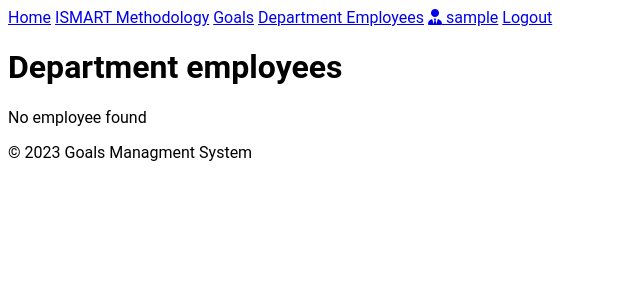
After one commit to JurateKru/employee_recognition_platform, a Django app: page /employees-list/ in a window 1280 px wide. The commit adds this page. Shown: the top 300 px of the page, without its empty margins (0-640 px from the left). Run offline with Django 4.2, Linux system fonts and the light colour scheme; a user stored in the database is signed in; tables that the repository leaves empty hold one stand-in row (values such as "Sample post"); some libraries are stand-ins or nearby versions.

Commit message:
DepartmentEmployeesListView not done

```diff
--- a/employee_recognition_platform/goals_management/models.py
+++ b/employee_recognition_platform/goals_management/models.py
@@ -16,12 +16,18 @@ class Manager(models.Model):
     hire_date = models.DateField(_("hire date"), auto_now=False, auto_now_add=False, default=now)
     term_date = models.DateField(_("termination date"), auto_now=False, null=True, blank=True)
     department = models.CharField(_("department"), max_length=50)
-
+    user = models.ForeignKey(
+        User,
+        verbose_name=("user_profile"),
+        on_delete=models.CASCADE,
+        related_name='manager_users',
+        null=True,
+        blank=True
+    )
     STATUS_ACTIVITY = (
         (0, _('Active')),
         (1, _('Terminated'))
     )
-
     status = models.PositiveSmallIntegerField(
         _("status"),
         choices=STATUS_ACTIVITY,
@@ -53,6 +59,14 @@ class Employee(models.Model):
         on_delete=models.CASCADE,
         related_name="employees",
         null=True, blank=True,
+    )
+    user = models.OneToOneField(
+        User,
+        verbose_name=_("user"),
+        on_delete=models.CASCADE,
+        related_name='employee',
+        null=True,
+        blank=True
     )
 
     STATUS_ACTIVITY = (
--- a/employee_recognition_platform/goals_management/templates/base.html
+++ b/employee_recognition_platform/goals_management/templates/base.html
@@ -25,6 +25,7 @@
         <a {% if request.resolver_match.url_name == 'index' %}class="button active"{% else %}class="button"{% endif %} href="{% url 'index' %}">Home</a>
         <a {% if request.resolver_match.url_name == 'ismart' %}class="button active"{% else %}class="button"{% endif %} href="{% url 'ismart' %}">ISMART Methodology</a>
         <a {% if request.resolver_match.url_name == 'goal_list' %}class="button active"{% else %}class="button"{% endif %} href="{% url 'goal_list' %}">Goals</a>
+        <a {% if request.resolver_match.url_name == 'employees_list' %}class="button active"{% else %}class="button"{% endif %} href="{% url 'employees_list' %}">Department Employees</a>
         <a class="button" href="/admin"><i class="fa-solid fa-user-tie"></i> {{ user.username }}</a>
         <a class="button" href="{% url 'logout' %}">Logout</a>
     {% endif %}
--- /dev/null
+++ b/employee_recognition_platform/goals_management/templates/goals_management/employees_list.html
@@ -0,0 +1,18 @@
+{% extends 'base.html' %}
+{% load static %}
+{% block stylesheet %}<link rel='stylesheet' href="{% static 'css/style.css' %}">{% endblock stylesheet %}
+{% block title %}Department employees{% endblock title %}
+{% block content %}
+<div class= "requests">
+    <h1>Department employees</h1>
+    {% if employees_list %}
+    <ul>
+        {% for employee in employees_list %}
+            <li><a href="{% url 'employee_detail' employee.pk %}">Employee: {{ employee.first_name }} {{ employee.last_name}}</a></li>
+        {% endfor %}
+    </ul>
+    {% else %}
+    <p>No employee found</p>
+    {% endif %}
+{% endblock content %}
+</div>
--- a/employee_recognition_platform/goals_management/urls.py
+++ b/employee_recognition_platform/goals_management/urls.py
@@ -9,4 +9,5 @@ urlpatterns = [
     path('goal-list/my-goal/<int:pk>/update', views.GoalUpdateView.as_view(), name='update_goal'),
     path('goal-list/my-goal/<int:pk>/delete', views.GoalDeleteView.as_view(), name='goal_delete'),
     path('create-goal/', views.GoalCreateView.as_view(), name='create_goal'),
+    path('employees-list/', views.DepartmentEmployeesListView.as_view(), name='employees_list'),
 ]
--- a/employee_recognition_platform/goals_management/views.py
+++ b/employee_recognition_platform/goals_management/views.py
@@ -9,8 +9,9 @@ from django.urls import reverse_lazy
 from django.contrib import messages
 from django.utils.translation import gettext_lazy as _
 from . forms import GoalCreateForm, GoalUpdateForm
-from . models import Goal
-
+from . models import Goal, Employee, Manager
+from user_profile.models import ManagerProfile
+from django.views.generic import ListView
 
 def index(request):
     return render(request, 'goals_management/index.html')
@@ -88,3 +89,14 @@ class GoalDeleteView(LoginRequiredMixin, UserPassesTestMixin, generic.DeleteView
     def test_func(self) -> bool | None:
         obj = self.get_object()
         return obj.owner == self.request.user
+
+
+
+class DepartmentEmployeesListView(ListView):
+    template_name = 'goals_management/employees_list.html'
+    context_object_name = 'employees'
+
+    def get_queryset(self):
+        manager = get_object_or_404(Manager, user=self.request.user)
+        queryset = Employee.objects.filter(manager=manager)
+        return queryset
```
Also changed, not shown: employee_recognition_platform/goals_management/migrations/0006_employee_user_manager_user.py (added).
